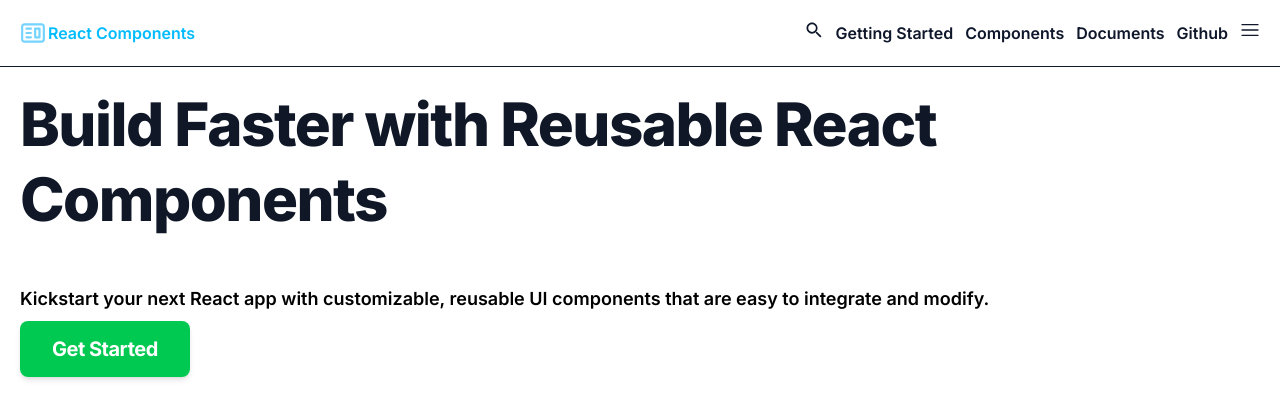
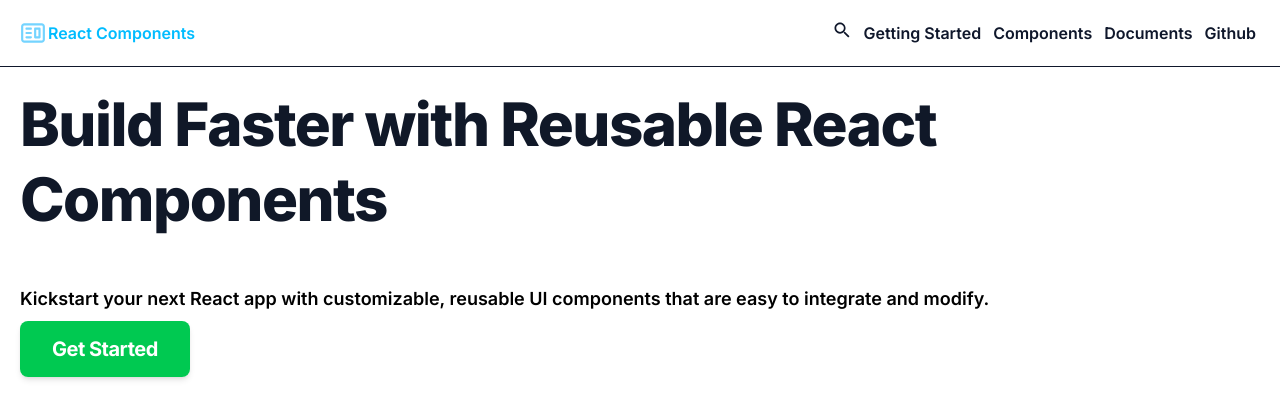
Before and after one commit to Jensaboi/react-component-library, a React (Vite) app: page / in a window 1280 px wide. Shown: the top 418 px of the page. Built offline with nearby package versions, Linux system fonts and the light colour scheme.

Commit message:
refactor part 2

```diff
--- a/src/components/HamburgerMenu.jsx
+++ b/src/components/HamburgerMenu.jsx
@@ -9,12 +9,12 @@ import Navbar from "./NavBar";
 export default function HamburgerMenu() {
     const { toggleTheme } = React.useContext(ThemeContext);
     return (
-        <Menu>
+        <Menu className="block md:hidden">
             <Menu.Button>
                 <RxHamburgerMenu className="utility-icons" size="20px" />
             </Menu.Button>
             <Menu.Display className="bg-white text-black border-black dark:bg-slate-800 dark:text-white dark:border-white fixed top-0 left-0 w-full h-full flex flex-col gap-3">
-                <div>
+                <div className="w-full p-5 flex items-center justify-end self-end border-b border-white">
                     <button onClick={toggleTheme}>
                         <MdOutlineLightMode
                             className="utility-icons"
--- a/src/components/Header.jsx
+++ b/src/components/Header.jsx
@@ -1,13 +1,9 @@
 import React from "react";
 import { Link } from "react-router-dom";
 import HamburgerMenu from "./HamburgerMenu";
-import Menu from "./ui/Menu/index";
-import SearchModal from "./ui/SearchModal";
+import SearchMenu from "./SearchMenu";
 import Logo from "./Logo";
 import Navbar from "./NavBar";
-import { RxHamburgerMenu } from "react-icons/rx";
-import { MdOutlineLightMode } from "react-icons/md";
-import { IoCloseOutline } from "react-icons/io5";
 
 export default function Header() {
     return (
@@ -17,9 +13,9 @@ export default function Header() {
             </Link>
 
             <div className="flex justify-center items-center gap-2">
-                <SearchModal />
-                <Navbar />
-                <HamburgerMenu className="block md:hidden" />
+                <SearchMenu />
+                <Navbar className="hidden md:block" />
+                <HamburgerMenu />
             </div>
         </header>
     );
--- a/src/components/NavBar.jsx
+++ b/src/components/NavBar.jsx
@@ -1,9 +1,9 @@
-import NavListLinkItem from "./ui/NavListLinkItem";
+import NavListLinkItem from "./NavListLinkItem";
 
-export default function Navbar() {
+export default function Navbar({ ...rest }) {
     return (
-        <nav className="hidden md:block">
-            <ul className="flex flex-row gap-1 justify-center items-center">
+        <nav {...rest}>
+            <ul className="flex flex-col gap-1 justify-start items-start md:flex-row md:justify-center md:items-center">
                 <NavListLinkItem>Getting Started</NavListLinkItem>
                 <NavListLinkItem to="/Components">Components</NavListLinkItem>
                 <NavListLinkItem>Documents</NavListLinkItem>
--- /dev/null
+++ b/src/components/NavListLinkItem.jsx
@@ -0,0 +1,14 @@
+import { Link } from "react-router-dom";
+
+export default function NavListLinkItem({ size, to, children }) {
+    const sizes = {
+        small: "",
+        medium: "",
+        large: "",
+    };
+    return (
+        <li className="hover:underline p-1 text-md font-semibold">
+            <Link to={to}>{children}</Link>
+        </li>
+    );
+}
--- /dev/null
+++ b/src/components/SearchMenu.jsx
@@ -0,0 +1,28 @@
+import React from "react";
+import { IoMdSearch } from "react-icons/io";
+import { IoCloseOutline } from "react-icons/io5";
+import Menu from "./ui/Menu/index";
+
+export default function SearchMenu() {
+    return (
+        <Menu>
+            <Menu.Button>
+                <IoMdSearch className="utility-icons" size="20px" />
+            </Menu.Button>
+            <Menu.Display className="fixed w-full bg-white text-black dark:bg-slate-900 dark:text-white top-0 left-0 h-screen flex flex-col justify-start items-center">
+                <div className="flex flex-row justify-start items-start">
+                    <form className="flex flex-row justify-center items-center">
+                        <label htmlFor="query">
+                            <IoMdSearch className="utility-icons" size="20px" />
+                        </label>
+                        <input name="query" id="query" type="text" />
+                    </form>
+
+                    <Menu.Button>
+                        <IoCloseOutline className="utility-icons" size="26px" />
+                    </Menu.Button>
+                </div>
+            </Menu.Display>
+        </Menu>
+    );
+}
--- a/src/components/ui/NavListLinkItem.jsx
+++ /dev/null
@@ -1,14 +0,0 @@
-import { Link } from "react-router-dom";
-
-export default function NavListLinkItem({ size, to, children }) {
-  const sizes = {
-    small: "",
-    medium: "",
-    large: "",
-  };
-  return (
-    <li className="hover:border-b-1 p-1 text-md font-semibold">
-      <Link to={to}>{children}</Link>
-    </li>
-  );
-}
--- a/src/components/ui/SearchModal.jsx
+++ /dev/null
@@ -1,36 +0,0 @@
-import React from "react"
-import { IoMdSearch } from "react-icons/io";
-import useToggle from "../../hooks/useToggle";
-import { IoCloseOutline } from "react-icons/io5";
-
-export default function SearchModal(){
-
-    const [open, toggleOpen ] = useToggle(false)
-
-    return(
-        <div>
-            <button
-                onClick={toggleOpen}
-                >
-                <IoMdSearch className="utility-icons" size="20px"/>
-            </button>
-
-            { open && (
-                <div className="fixed w-full bg-white text-black dark:bg-slate-900 dark:text-white top-0 left-0 h-screen flex flex-col justify-start items-center">
-                    <div className="flex flex-row justify-start items-start">
-                        <form className="flex flex-row justify-center items-center">
-                            <label htmlFor="query">
-                                <IoMdSearch className="utility-icons" size="20px"/>
-                            </label>
-                            <input name="query" id="query" type="text"/>
-                        </form>
-
-                        <button onClick={toggleOpen}>
-                            <IoCloseOutline className="utility-icons"  size="26px" />
-                        </button>
-                    </div>
-                </div>
-            )}
-        </div>
-    )
-}
--- a/src/components/ui/TabButton.jsx
+++ /dev/null
@@ -1,17 +0,0 @@
-
-
-export default function TabButton({ variant , children, className, ...rest}){
-    const variants ={
-        'selected': 'border-b-white border-indigo-600'
-    }
-    const defaultStyle = "pl-3 pr-3 pt-1 pb-1 cursor-pointer border rounded-t-sm"
-
-    return(
-        <button
-            {...rest}
-            className={`${defaultStyle} ${variants[variant]}`}
-        >
-            {children}
-        </button>
-    )
-}
--- /dev/null
+++ b/src/components/ui/Tabs/TabButton.jsx
@@ -0,0 +1,13 @@
+export default function TabButton({ variant, children, className, ...rest }) {
+    const variants = {
+        selected: "border-b-white border-indigo-600",
+    };
+    const defaultStyle =
+        "pl-3 pr-3 pt-1 pb-1 cursor-pointer border rounded-t-sm";
+
+    return (
+        <button {...rest} className={`${defaultStyle} ${variants[variant]}`}>
+            {children}
+        </button>
+    );
+}
--- /dev/null
+++ b/src/components/ui/Tabs/Tabs.jsx
@@ -0,0 +1,16 @@
+import React, { useState } from "react";
+
+const TabsContext = React.createContext();
+
+export default function Tabs({ children, initialIndex = 0, ...rest }) {
+    const [currentTabIndex, setCurrentTabIndex] = useState(initialIndex);
+
+    function viewTab(tabIndex) {
+        setCurrentTabIndex(tabIndex);
+    }
+    return (
+        <TabsContext.Provider value={{ currentTabIndex, viewTab }}>
+            <section {...rest}>{children}</section>
+        </TabsContext.Provider>
+    );
+}
--- /dev/null
+++ b/src/components/ui/Tabs/TabsList.jsx
@@ -0,0 +1,9 @@
+import React from "react";
+
+export default function TabsList({ children }) {
+    return (
+        <nav>
+            <ul>{children}</ul>
+        </nav>
+    );
+}
--- /dev/null
+++ b/src/components/ui/Tabs/index.js
@@ -0,0 +1,6 @@
+import Tabs from "./Tabs";
+import TabButton from "./TabButton";
+import TabsList from "./TabsList";
+
+Tabs.Button = TabButton;
+Tabs.List = TabsList;
```
